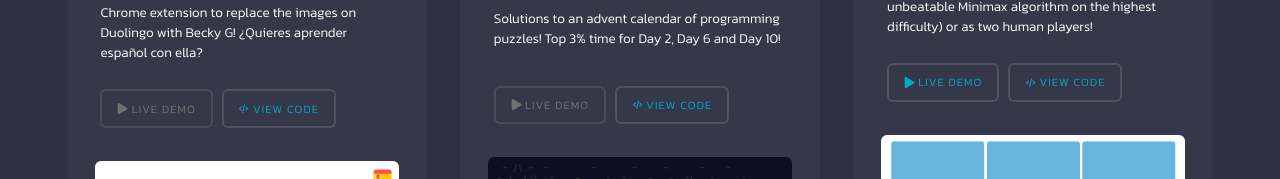
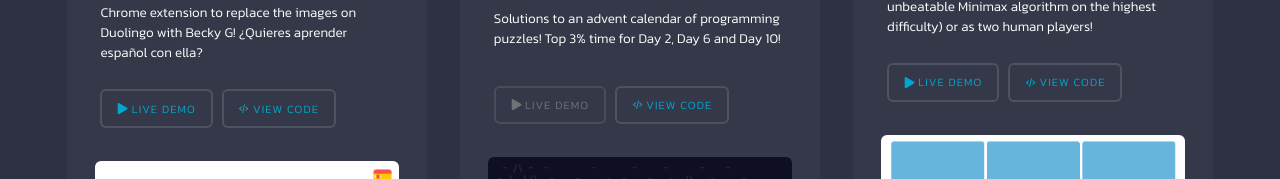
Before and after one commit to DanielPitfield/Portfolio, a React (Vite) app: page / in a window 1280 px wide. Shown: the part 2916-3095 px from the top of the page. Built offline with nearby package versions, Linux system fonts and the light colour scheme.

Commit message:
Becky G Duolingo - live demo

```diff
--- a/src/data/projects.ts
+++ b/src/data/projects.ts
@@ -87,9 +87,8 @@
     image: BeckyGDuolingo,
     skills: ["TypeScript", "React", "CSS"],
     demoConfig: {
-      isDemoEnabled: false,
-      reason:
-        "Clone the project and create a production build using the command:\nnpm run build\nNavigate to Chrome extensions and select the 'dist' output folder using the 'Load Unpacked' option",
+      isDemoEnabled: true,
+      link: "https://chrome.google.com/webstore/detail/becky-g-duolingo/fmgiakeojakaokcmkcigkafikjjbafld",
     },
     viewCodeConfig: { isViewCodeEnabled: true, link: "https://github.com/DanielPitfield/Becky-G-Duolingo" },
   },
```
